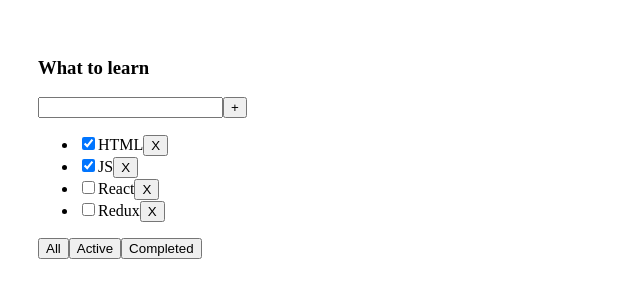
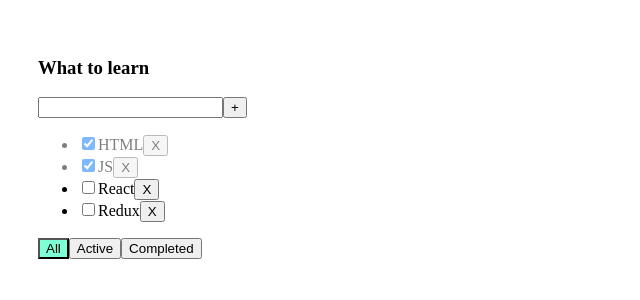
Before and after one commit to SkyDeS-2301/TodoList, a React (Vite) app: page / in a window 1280 px wide. Shown: the top 300 px of the page, without its empty margins (0-640 px from the left). Built offline with nearby package versions, Linux system fonts and the light colour scheme.

Commit message:
Add warning message

```diff
--- a/src/App.css
+++ b/src/App.css
@@ -6,3 +6,19 @@
 .App > div {
     margin-right: 50px;
 }
+
+.error {
+    border: 1px solid red;
+}
+
+.error-message {
+    color: red;
+}
+
+.active-filter {
+    background: aquamarine;
+}
+
+.is-done {
+    opacity: 0.5;
+}
--- a/src/App.tsx
+++ b/src/App.tsx
@@ -46,10 +46,11 @@
         <div className='App'>
             <Todolist title='What to learn'
                       tasks={tasksForTodolist}
+                      filter={filter}
                       removeTask={removeTask}
                       changeFilter={changeFilter}
                       addTask={addTask}
-                      changeStatus={changeStatus}
+                      changeTaskStatus={changeStatus}
             />
         </div>
     )
--- a/src/Todolist.tsx
+++ b/src/Todolist.tsx
@@ -9,29 +9,34 @@
 type PropsType = {
     title: string
     tasks: TasksType[]
+    filter: FilterValuesType
     removeTask: (id: string) => void
     changeFilter: (value: FilterValuesType) => void
     addTask: (value: string) => void
-    changeStatus: (taskId: string, isDone: boolean) => void
+    changeTaskStatus: (taskId: string, isDone: boolean) => void
 }
 
 export function Todolist(props: PropsType) {
     const [newTaskTitle, setNewTaskTitle] = useState('');
+    const [error, setError] = useState<string | null>(null)
 
     const onNewTitleChangeHandler = (e: ChangeEvent<HTMLInputElement>) => {
         setNewTaskTitle(e.currentTarget.value);
     }
-    const onKeyPressHandler = (e: KeyboardEvent<HTMLInputElement>) => {
-        if (e.charCode === 13) {
-            props.addTask(newTaskTitle);
+    const addTask = () => {
+        if (newTaskTitle.trim() !== '') {
+            props.addTask(newTaskTitle.trim());
             setNewTaskTitle('')
+        } else {
+            setError('You must to fill a field')
         }
     }
-    const addTask = () => {
-        props.addTask(newTaskTitle);
-        setNewTaskTitle('')
+    const onKeyPressHandler = (e: KeyboardEvent<HTMLInputElement>) => {
+        setError(null)
+        if (e.charCode === 13) {
+            addTask()
+        }
     }
-
     const onAllClickHandler = () => props.changeFilter('all')
     const onActiveClickHandler = () => props.changeFilter('active')
     const onCompletedClickHandler = () => props.changeFilter('completed')
@@ -40,10 +45,12 @@
         <div>
             <h3>{props.title}</h3>
             <div>
-                <input value={newTaskTitle}
+                <input className={error ? 'error' : ''}
+                       value={newTaskTitle}
                        onChange={onNewTitleChangeHandler}
                        onKeyPress={onKeyPressHandler}/>
                 <button onClick={addTask}>+</button>
+                {error && <div className='error-message'>{error}</div>}
 
                 <ul>
                     {
@@ -51,14 +58,14 @@
                             const onRemoveHandler = () => {
                                 props.removeTask(t.id)
                             }
-                            const onChangeStatus = (e: ChangeEvent<HTMLInputElement>) => {
-                                props.changeStatus(t.id, e.target.checked)
+                            const onChangeHandler = (e: ChangeEvent<HTMLInputElement>) => {
+                                props.changeTaskStatus(t.id, e.target.checked)
                             }
                             return (
-                                <li key={t.id}>
+                                <li className={t.isDone ? 'is-done' : ''} key={t.id}>
                                     <input type='checkbox'
                                            checked={t.isDone}
-                                           onChange={onChangeStatus}
+                                           onChange={onChangeHandler}
                                     />
                                     <span>{t.title}</span>
                                     <button onClick={onRemoveHandler}>X</button>
@@ -68,9 +75,12 @@
                     }
                 </ul>
                 <div>
-                    <button onClick={onAllClickHandler}>All</button>
-                    <button onClick={onActiveClickHandler}>Active</button>
-                    <button onClick={onCompletedClickHandler}>Completed</button>
+                    <button className={props.filter === 'all' ? 'active-filter' : ''}
+                            onClick={onAllClickHandler}>All</button>
+                    <button className={props.filter === 'active' ? 'active-filter' : ''}
+                            onClick={onActiveClickHandler}>Active</button>
+                    <button className={props.filter === 'completed' ? 'active-filter' : ''}
+                            onClick={onCompletedClickHandler}>Completed</button>
                 </div>
             </div>
         </div>
```
